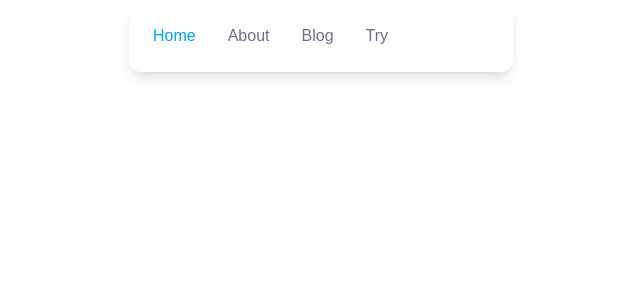
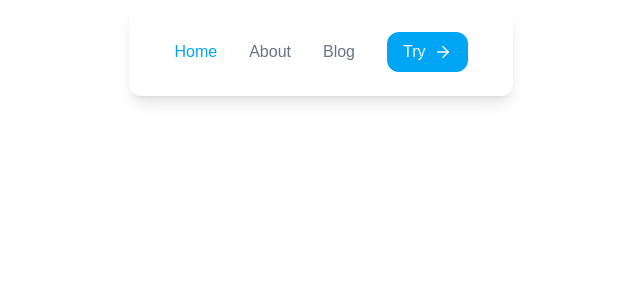
Before and after one commit to aj8d/ippi-frontend, a React (Vite) app: page /home in a window 1280 px wide. Shown: the top 300 px of the page, without its empty margins (319-959 px from the left). Built offline with nearby package versions, Linux system fonts and the light colour scheme; a web font is replaced by a local one.

Commit message:
feat: navbarのtryの装飾とルーティング

```diff
--- a/src/pages/Navbar.jsx
+++ b/src/pages/Navbar.jsx
@@ -1,31 +1,36 @@
 import { Link, useLocation } from 'react-router-dom';
+import { ArrowRight } from 'lucide-react';
 
 export default function Navbar() {
   const location = useLocation();
 
   return (
     <>
-      {/* <div class="mx-auto flex max-w-sm items-center gap-x-4 rounded-xl bg-white p-6 shadow-lg outline outline-black/5 dark:bg-slate-800 dark:shadow-none dark:-outline-offset-1 dark:outline-white/10">
-        <img class="size-12 shrink-0" src="" alt="ChitChat Logo" />
-        <div>
-          <div class="text-xl font-medium text-black dark:text-white">ChitChat</div>
-          <p class="text-gray-500 dark:text-gray-400">You have a new message!</p>
-        </div>
-      </div>
-       */}
-
-      <nav className="mx-auto max-w-sm flex place-items-stretch gap-8 rounded-xl bg-white p-6 shadow-lg">
-        <Link to="/home" className={location.pathname === '/home' ? 'text-sky-500' : 'text-gray-500'}>
+      <nav className="mx-auto max-w-sm flex place-items-stretch justify-center gap-8 rounded-xl bg-white p-6 shadow-lg m-2">
+        <Link
+          to="/home"
+          className={location.pathname === '/home' ? 'text-sky-500 py-2' : 'text-gray-500 py-2'}
+        >
           Home
         </Link>
-        <Link to="/about" className={location.pathname === '/about' ? 'text-sky-500' : 'text-gray-500'}>
+        <Link
+          to="/about"
+          className={location.pathname === '/about' ? 'text-sky-500 py-2' : 'text-gray-500 py-2'}
+        >
           About
         </Link>
-        <Link to="/blog" className={location.pathname === '/blog' ? 'text-sky-500' : 'text-gray-500'}>
+        <Link
+          to="/blog"
+          className={location.pathname === '/blog' ? 'text-sky-500 py-2' : 'text-gray-500 py-2'}
+        >
           Blog
         </Link>
-        <Link to="/" className="text-gray-500">
+        <Link
+          to="/"
+          className="text-slate-50 bg-sky-500 rounded-xl px-4 py-2 flex flex-row gap-2 items-center"
+        >
           Try
+          <ArrowRight strokeWidth={2} size={18} />
         </Link>
       </nav>
     </>
```
